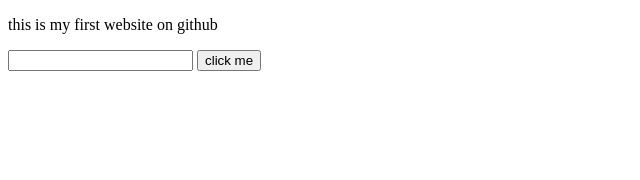
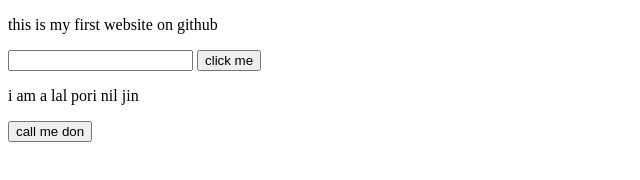
Before and after one commit to MTofayelAhmed/last-website-tofayel, a plain HTML site: page index.html in a window 1280 px wide. Shown: the whole page, without its empty margins (0-640 px from the left). Drawn offline with Linux system fonts and the light colour scheme.

Commit message:
button added

```diff
--- a/index.html
+++ b/index.html
@@ -10,6 +10,8 @@
   <p>this is my first website on github
   </p>
  <input type="text">
- <button>click me </button>
+ <button>click me</button>
+ <p>i am a lal pori nil jin</p>
+ <button>call me don</button>
 </body>
 </html>
```
